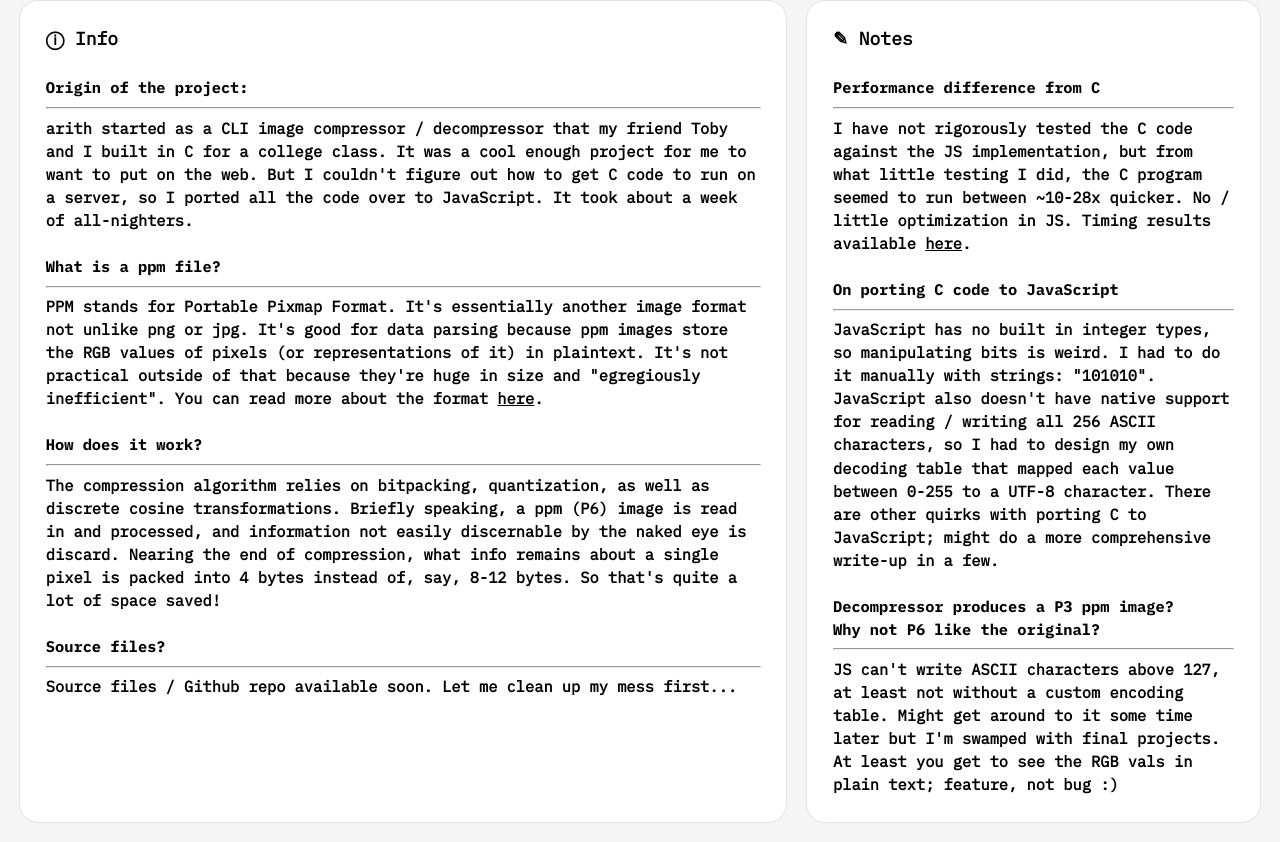
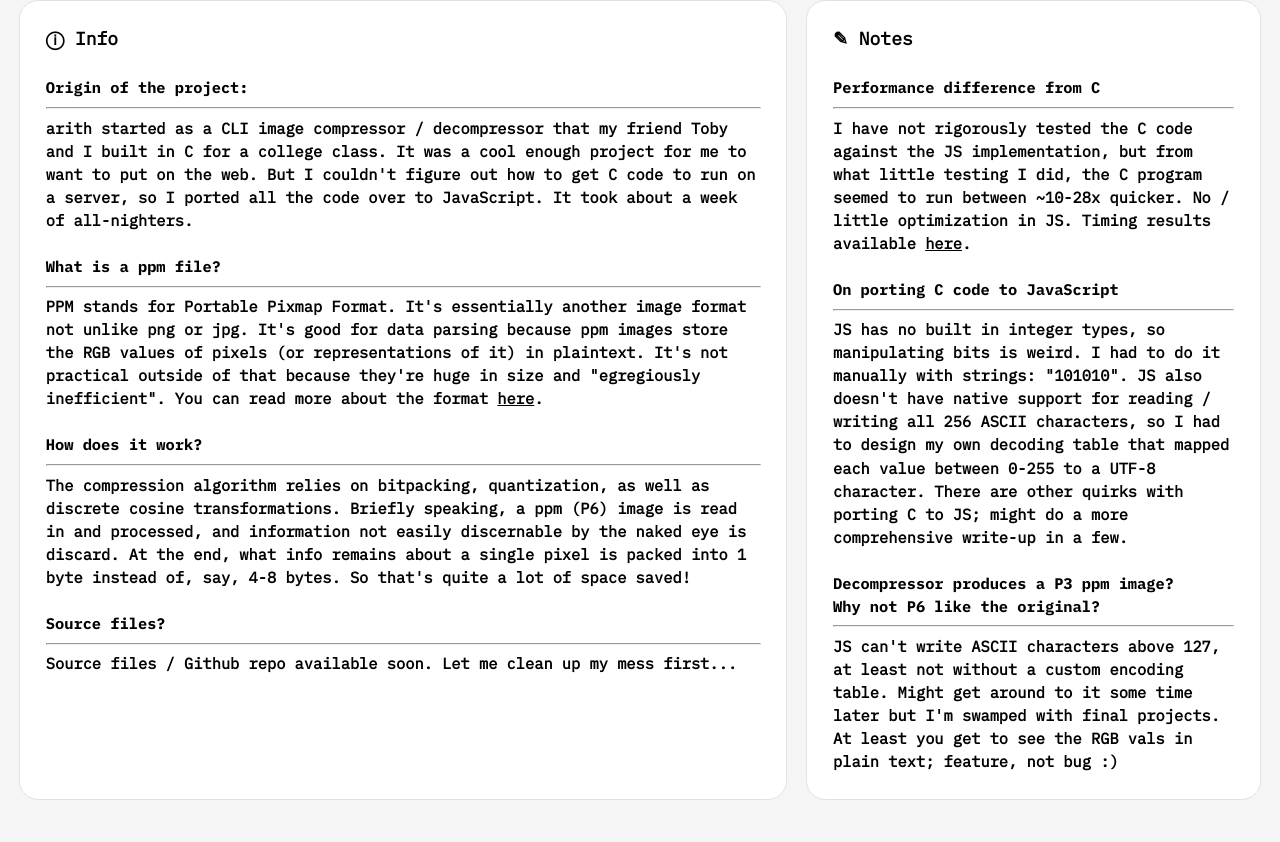
Before and after one commit to yihui-hu/arithJS, a React (Vite) app: page / in a window 1280 px wide. Shown: the part 1209-2051 px from the top of the page. After the commit the page ends 2028 px from the top, so only its background shows below. Built offline with nearby package versions, Linux system fonts and the light colour scheme.

Commit message:
more edits to notes/info

```diff
--- a/src/components/Info.jsx
+++ b/src/components/Info.jsx
@@ -22,7 +22,7 @@ const Info = () => {
                     <br></br>
                     <h4 className="header_text">How does it work?</h4>
                     <hr></hr>
-                    <h4>The compression algorithm relies on bitpacking, quantization, as well as discrete cosine transformations. Briefly speaking, a ppm (P6) image is read in and processed, and information not easily discernable by the naked eye is discard. Nearing the end of compression, what info remains about a single pixel is packed into 4 bytes instead of, say, 8-12 bytes. So that's quite a lot of space saved!
+                    <h4>The compression algorithm relies on bitpacking, quantization, as well as discrete cosine transformations. Briefly speaking, a ppm (P6) image is read in and processed, and information not easily discernable by the naked eye is discard. At the end, what info remains about a single pixel is packed into 1 byte instead of, say, 4-8 bytes. So that's quite a lot of space saved!
                     </h4>
                     <br></br>
                     <h4 className="header_text">Source files?</h4>
@@ -40,7 +40,7 @@ const Info = () => {
                     <br></br>
                     <h4 className="header_text">On porting C code to JavaScript</h4>
                     <hr></hr>
-                    <h4>JavaScript has no built in integer types, so manipulating bits is weird. I had to do it manually with strings: "101010". JavaScript also doesn't have native support for reading / writing all 256 ASCII characters, so I had to design my own decoding table that mapped each value between 0-255 to a UTF-8 character. There are other quirks with porting C to JavaScript; might do a more comprehensive write-up in a few.
+                    <h4>JS has no built in integer types, so manipulating bits is weird. I had to do it manually with strings: "101010". JS also doesn't have native support for reading / writing all 256 ASCII characters, so I had to design my own decoding table that mapped each value between 0-255 to a UTF-8 character. There are other quirks with porting C to JS; might do a more comprehensive write-up in a few.
                     </h4>
                     <br></br>
                     <h4 className="header_text">Decompressor produces a P3 ppm image? <br></br> Why not P6 like the original?</h4>
```
